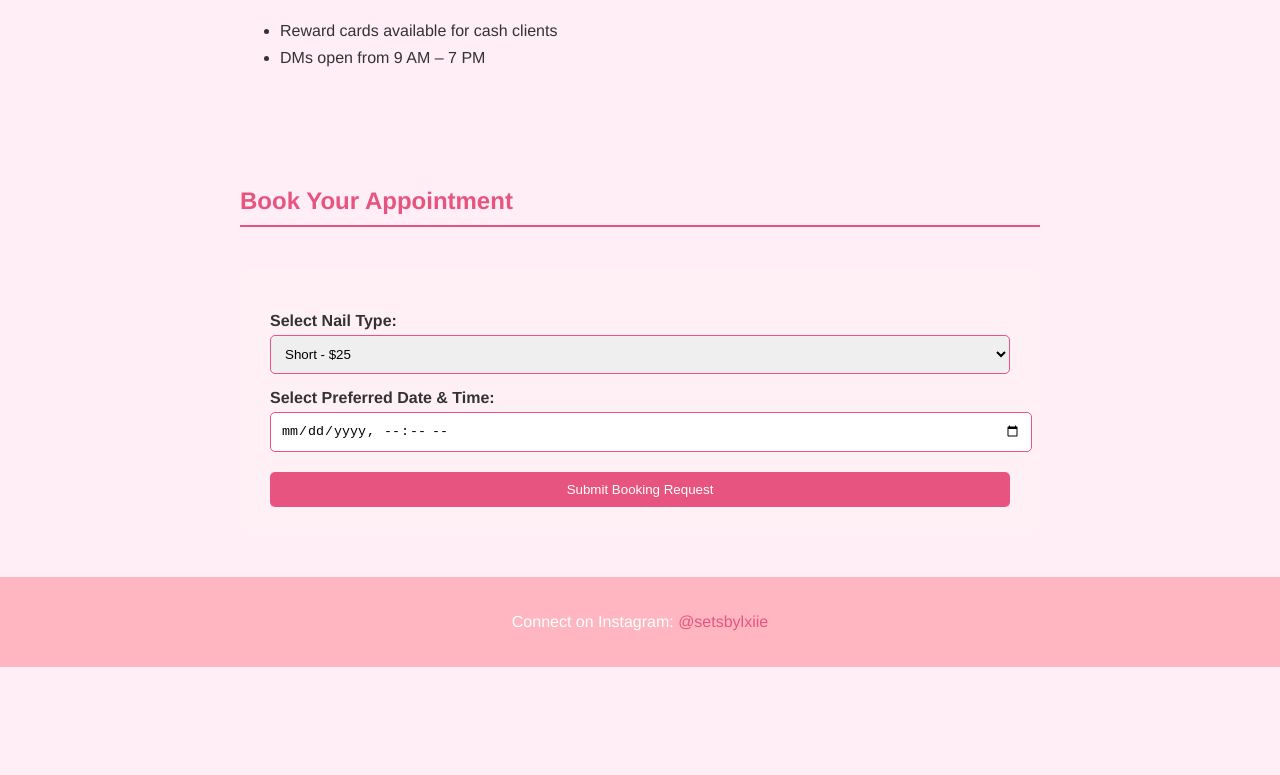
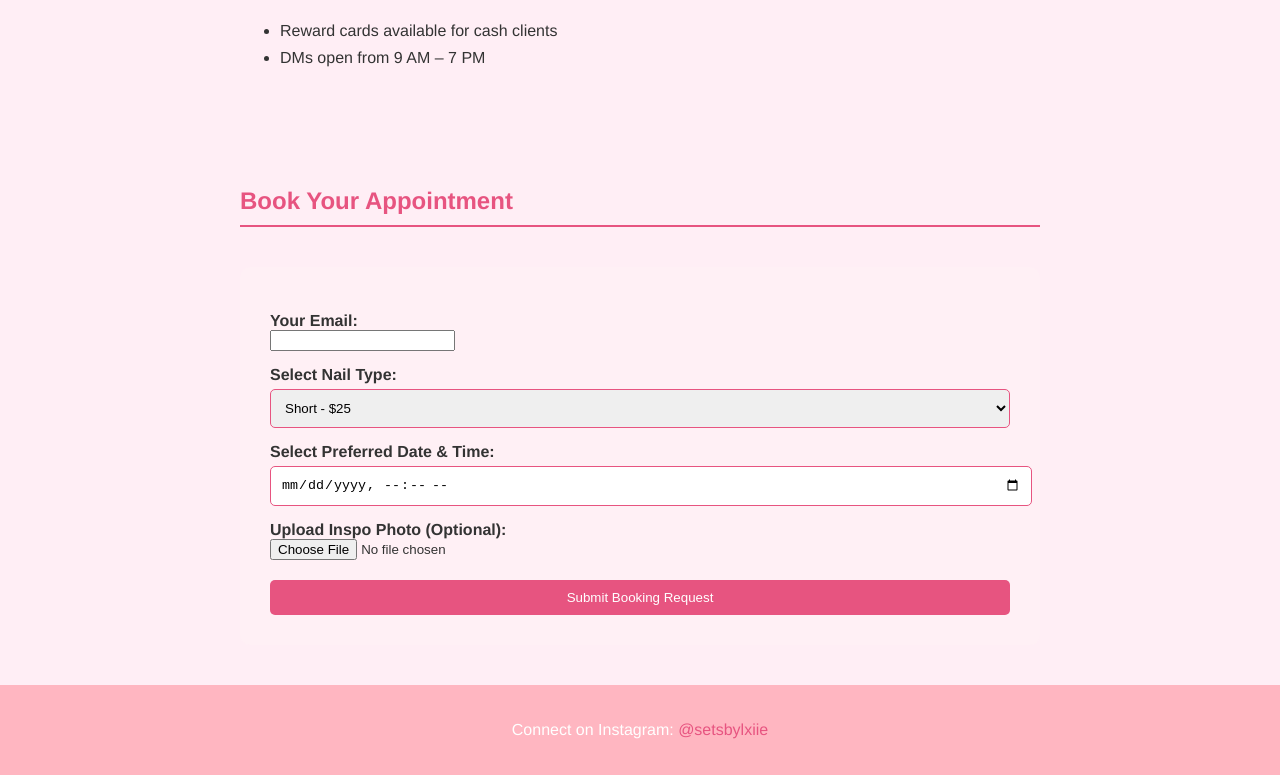
Before and after one commit to ErboDerbo/SetsByLxie, a plain HTML site: page index.html in a window 1280 px wide. Shown: the part 1596-2371 px from the top of the page. Before the commit the page ends 2263 px from the top, so only its background shows below. Drawn offline with Linux system fonts and the light colour scheme.

Commit message:
Update index.html

```diff
--- a/index.html
+++ b/index.html
@@ -144,7 +144,10 @@
 
   <section>
     <h2>Book Your Appointment</h2>
-    <form>
+    <form action="https://formspree.io/f/your-form-id" method="POST" enctype="multipart/form-data">
+      <label for="email">Your Email:</label>
+      <input type="email" id="email" name="email" required>
+
       <label for="nailtype">Select Nail Type:</label>
       <select id="nailtype" name="nailtype">
         <option value="short">Short - $25</option>
@@ -156,6 +159,9 @@
       <label for="datetime">Select Preferred Date & Time:</label>
       <input type="datetime-local" id="datetime" name="datetime" required>
 
+      <label for="photo">Upload Inspo Photo (Optional):</label>
+      <input type="file" id="photo" name="photo" accept="image/*">
+
       <input type="submit" value="Submit Booking Request">
     </form>
   </section>
```
